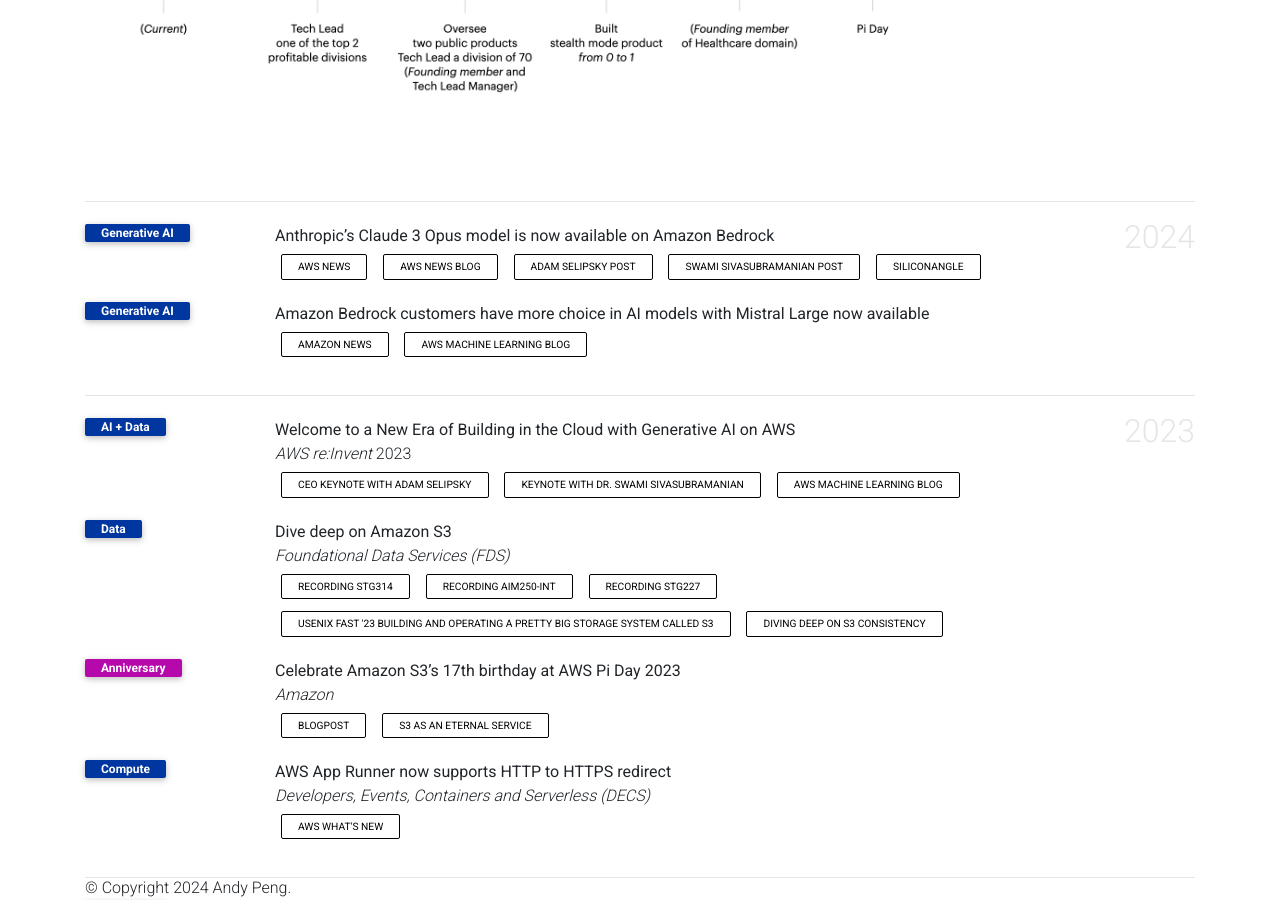
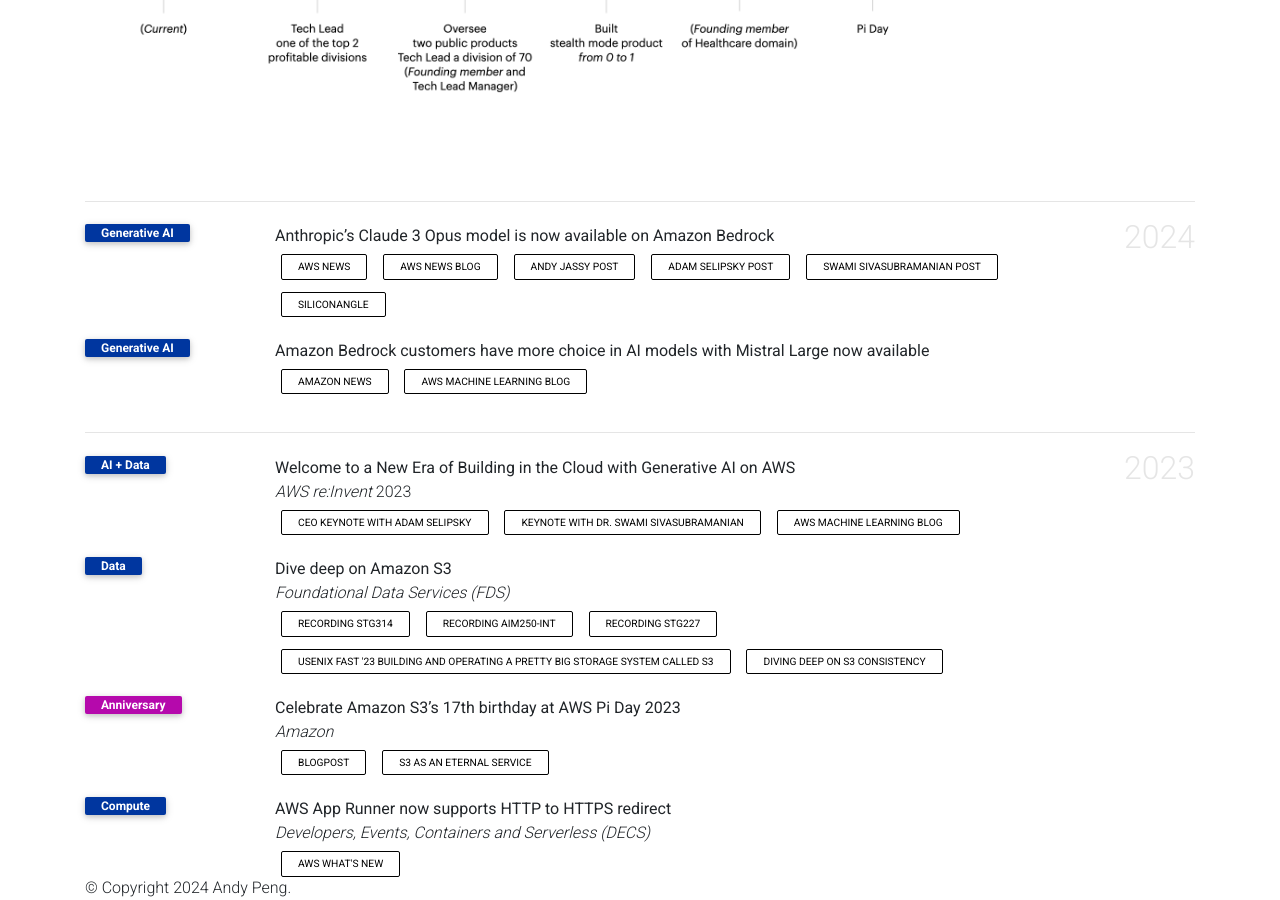
Before and after one commit to gfw001/gfw001.github.io, a Jekyll site: the page products.html, which Jekyll copies as it is, in a window 1280 px wide and 900 px high, scrolled down 523 px. Built offline with Jekyll 4.4.1, drawn with Linux system fonts in a browser that asks for light colours; comment, search, counter and statistics services are not loaded; a style sheet for code colours, icons or effects is not loaded.

Commit message:
Update products.html

```diff
--- a/products.html
+++ b/products.html
@@ -220,6 +220,7 @@
                   <div class="links">
                      <a href="https://www.aboutamazon.com/news/aws/amazon-bedrock-anthropic-ai-claude-3" class="btn btn-sm z-depth-0" role="button" rel="noopener noreferrer" target="_blank">AWS News</a>
                      <a href="https://aws.amazon.com/blogs/aws/anthropics-claude-3-opus-model-on-amazon-bedrock/" class="btn btn-sm z-depth-0" role="button" rel="noopener noreferrer" target="_blank">AWS News Blog</a>
+                     <a href="https://x.com/ajassy/status/1780272090500956533" class="btn btn-sm z-depth-0" role="button" rel="noopener noreferrer" target="_blank">Andy Jassy post</a>
                      <a href="https://www.linkedin.com/posts/adamselipsky_claude-3-opus-the-powerhouse-ai-model-from-activity-7186012789935648769-QilA?utm_source=share&utm_medium=member_desktop" class="btn btn-sm z-depth-0" role="button" rel="noopener noreferrer" target="_blank">Adam Selipsky post</a>
                      <a href="https://www.linkedin.com/posts/swaminathansivasubramanian_anthropics-most-intelligent-modelclaude-activity-7186013104705568768-Ud6K?utm_source=share&utm_medium=member_desktop" class="btn btn-sm z-depth-0" role="button" rel="noopener noreferrer" target="_blank">Swami Sivasubramanian post</a>
                      <a href="https://siliconangle.com/2024/04/16/amazon-bedrock-adds-anthropics-claude-3-family-mistral-large/" class="btn btn-sm z-depth-0" role="button" rel="noopener noreferrer" target="_blank">SiliconANGLE</a>
```
